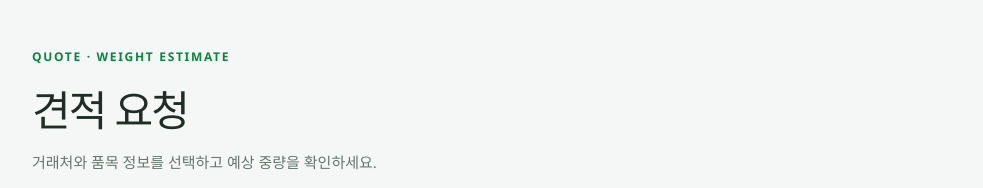
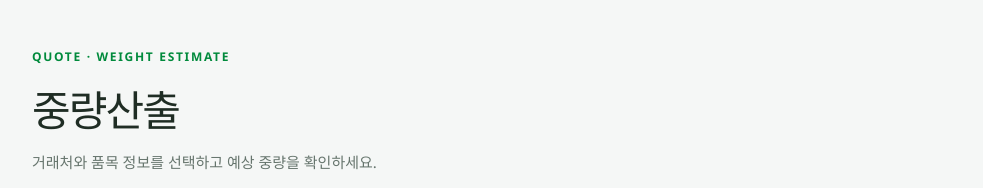
Before and after one commit to jaegilsim/2.---2, a website: page public/materials.html in a window 1280 px wide. Shown: the top 188 px of the page, without its empty margins (148-1131 px from the left). Drawn offline with Linux system fonts and the light colour scheme; no server answers.

Commit message:
fifth issue

```diff
--- a/public/materials.html
+++ b/public/materials.html
@@ -11,7 +11,7 @@
     <main class="shell quote-shell">
       <header class="page-header">
         <p class="eyebrow">QUOTE · WEIGHT ESTIMATE</p>
-        <h1>견적 요청</h1>
+        <h1>중량산출</h1>
         <p class="intro">거래처와 품목 정보를 선택하고 예상 중량을 확인하세요.</p>
       </header>
 
```
